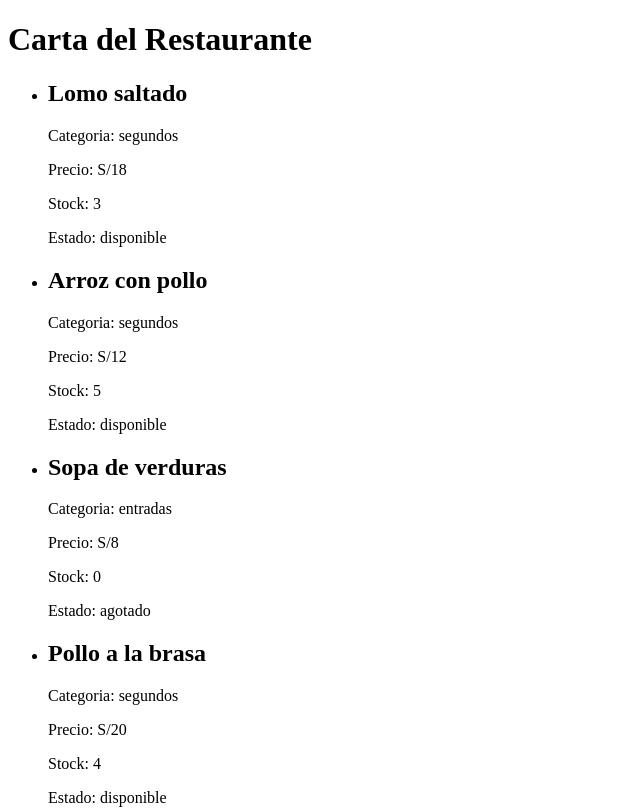
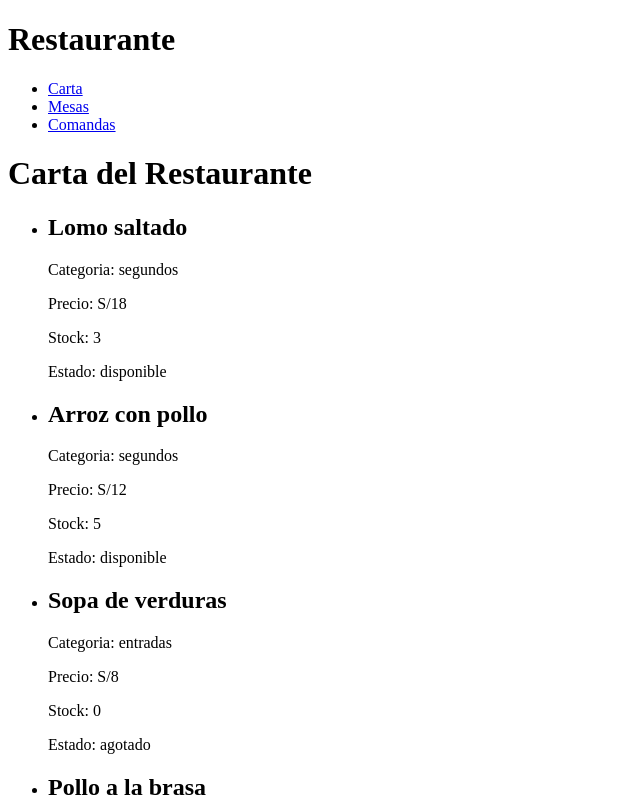
Before and after one commit to kannodi/REACTRP, a React (Vite) app in the folder DIA3/: page / in a window 1280 px wide. Shown: the top 809 px of the page, without its empty margins (0-640 px from the left). Built offline with nearby package versions, Linux system fonts and the light colour scheme.

Commit message:
NavBar - 1

```diff
--- a/DIA3/src/App.jsx
+++ b/DIA3/src/App.jsx
@@ -1,9 +1,10 @@
 import Home from './pages/Home'
 import MesasPage from './pages/MesasPage'
-
+import NavBar from './components/NavBar'
 function App() {
   return (
     <div>
+      <NavBar />
       <Home />
       <MesasPage />
     </div>
--- /dev/null
+++ b/DIA3/src/components/NavBar.jsx
@@ -0,0 +1,19 @@
+
+function NavBar() {
+    return (
+        <>
+            <header>
+                <h1>Restaurante</h1>
+            </header>
+            <nav>
+                <ul>
+                    <li><a href="#">Carta</a></li>
+                    <li><a href="#">Mesas</a></li>
+                    <li><a href="#">Comandas</a></li>
+                </ul>
+            </nav>
+        </>
+    )
+}
+
+export default NavBar
```
Also changed, not shown: DIA3/src/data/mesas.mock.js (+7 -7 lines).
